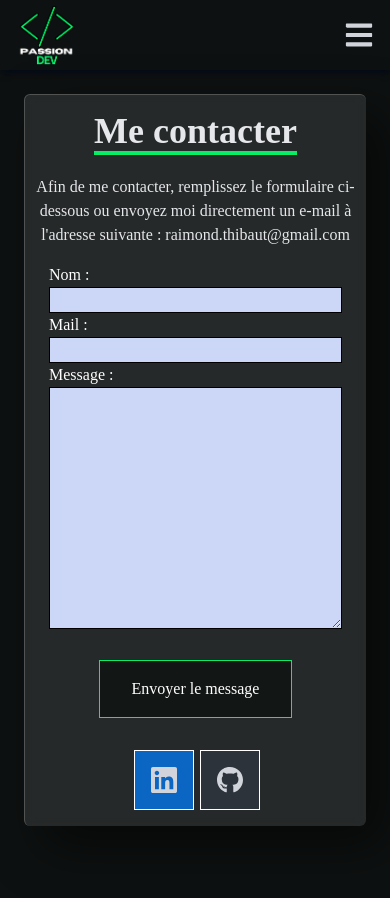
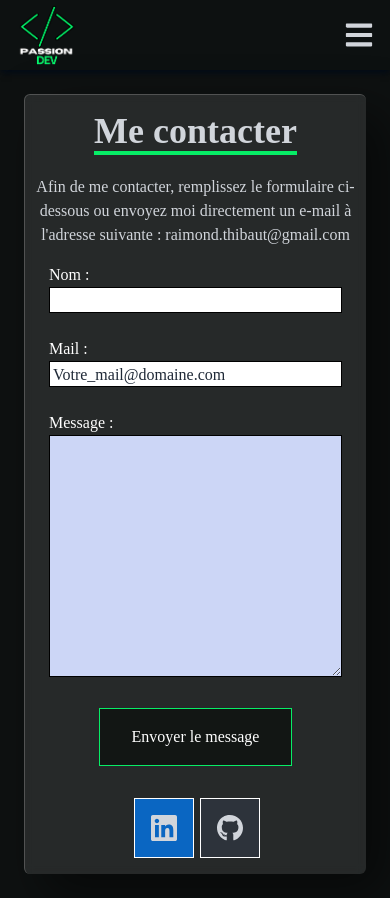
Before and after one commit to ThibautRaimond/portfolio, a React (Create React App) app: page /portfolio/contact in a window 390 px wide. Before the commit the page ends 850 px from the top, so only its background shows below. Built offline with nearby package versions, Linux system fonts and the light colour scheme.

Commit message:
new fake placeholder on contact form

```diff
--- a/src/pages/ContactPage.jsx
+++ b/src/pages/ContactPage.jsx
@@ -3,6 +3,32 @@ import { Helmet } from "react-helmet";
 import { FaGithub, FaLinkedin } from "react-icons/fa";
 
 const Contact = () => {
+  function handleInputChange() {
+    const input = document.getElementById('mail');
+    const helperText = document.getElementById('mailText');
+
+    // Si le champ contient du texte ou est en focus, on déplace le texte flottant
+    if (input.value.trim() !== '' || document.activeElement === input) {
+      helperText.classList.add('scale-75', 'translate-y-6', 'text-gray-300');  // Color change to gray-200
+      helperText.classList.remove('scale-100', 'translate-y-0', 'text-gray-800');
+    } else {
+      // Si le champ est vide et pas en focus, on réinitialise et place le texte au centre
+      helperText.classList.remove('scale-75', 'translate-y-6', 'text-gray-300');
+      helperText.classList.add('scale-100', 'translate-y-0', 'text-gray-800');  // Color back to gray-800
+    }
+  }
+
+  function handleBlur() {
+    const input = document.getElementById('mail');
+    const helperText = document.getElementById('mailText');
+
+    // Vérifie si le champ est vide lorsqu'il perd le focus
+    if (input.value.trim() === '') {
+      helperText.classList.remove('scale-75', 'translate-y-6', 'text-gray-300');
+      helperText.classList.add('scale-100', 'translate-y-0', 'text-gray-800');  // Texte centré et couleur normale
+    }
+  }
+
   return (
     <motion.div
       name="Contact"
@@ -22,12 +48,11 @@ const Contact = () => {
           action="https://getform.io/f/b647f9b9-5752-4f82-a5c5-7e42ed277826"
           className="flex flex-col max-w-[600px] w-full mx-auto px-2"
         >
-
           <div className="pb-4 text-center">
-						<h1 className="text-4xl font-bold inline border-b-4 border-[#07ed66] text-gray-200">
+            <h1 className="text-4xl font-bold inline border-b-4 border-[#07ed66] text-gray-300">
               Me contacter
             </h1>
-						<p className="text-gray-200 pt-6 md:pb-2 md:pt-8">
+            <p className="text-gray-300 pt-6 md:pb-2 md:pt-8">
               Afin de me contacter, remplissez le formulaire ci-dessous ou
               envoyez moi directement un e-mail à l'adresse suivante :
               raimond.thibaut@gmail.com
@@ -36,27 +61,43 @@ const Contact = () => {
 
           <div className="flex flex-col px-4 md:px-12">
             <div className="relative">
-							<label for="name" className="text-[white]">Nom :</label>
+              <label htmlFor="name" className="text-[white]">Nom :</label>
               <input
                 id="name"
                 autocomplete="family-name"
                 type="text"
                 name="name"
-								className="bg-[#ccd6f6] placeholder-gray-800 w-full border border-[1px] border-black"
+                className="w-full border border-[1px] border-black"
               />
             </div>
-						<div>
-							<label for="mail" className="text-[white] mt-4">Mail :</label>
+
+            <span className="m-3"></span>
+
+            <div className="relative">
+              <label htmlFor="mail" className="text-[white]">Mail :</label>
               <input
                 id="mail"
                 autocomplete="email"
                 name="email"
                 type="email"
-								className="bg-[#ccd6f6] placeholder-gray-800 w-full border border-[1px] border-black"
+                aria-describedby="mailText"
+                className="w-full block peer border border-[1px] border-black"
+                placeholder=" "
+                onInput={handleInputChange}
+                onBlur={handleBlur} // Gérer le focus perdu
               />
+              <p
+                id="mailText"
+                className="text-gray-800 absolute duration-300 transform scale-100 bottom-0 z-10 origin-[0] start-1 peer-focus:scale-75 peer-focus:translate-y-6.5 pointer-events-none">
+                <span className="sr-only">Exemple</span>
+                Votre_mail@domaine.com
+              </p>
             </div>
+
+            <span className="m-3"></span>
+
             <div>
-							<label for="message" className="text-[white] mt-4">Message :</label>
+              <label htmlFor="message" className="text-[white]">Message :</label>
               <textarea
                 id="message"
                 name="message"
@@ -82,7 +123,7 @@ const Contact = () => {
           <li className="w-[60px] h-[60px] mx-1 flex bg-[#0A66C2] border border-white hover:scale-110 transition-transform">
             <a
               aria-label="Linkedin de Thibaut Raimond (nouvel onglet)"
-							className="flex justify-between items-center w-full h-full text-gray-300 "
+              className="flex justify-between items-center w-full h-full text-gray-300"
               href="https://www.linkedin.com/in/thibaut-raimond-0a46791ab/"
               target="_blank"
               rel="noreferrer"
@@ -102,7 +143,6 @@ const Contact = () => {
             </a>
           </li>
         </div>
-
       </div>
     </motion.div>
   );
```
Lines whose indentation alone changed are shown as unchanged.
